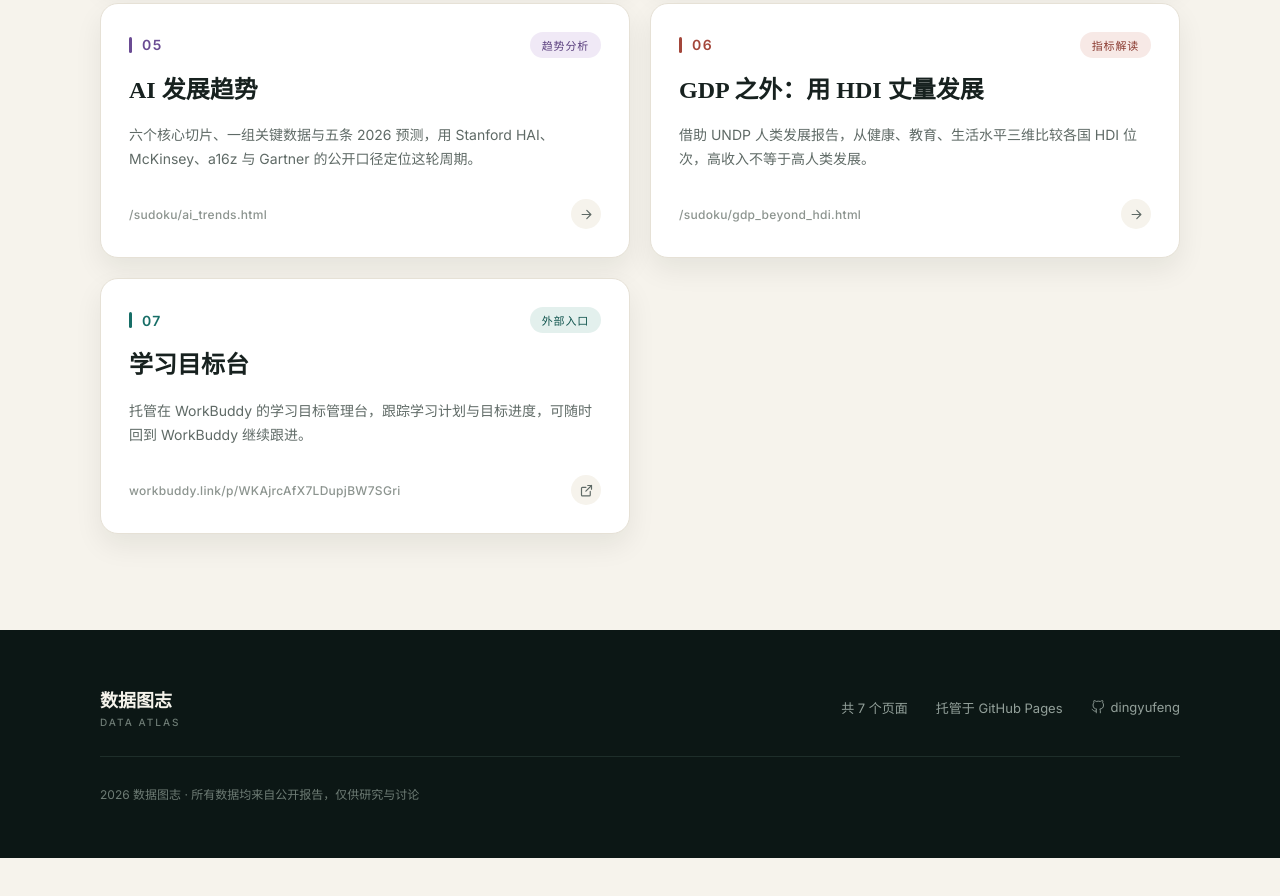
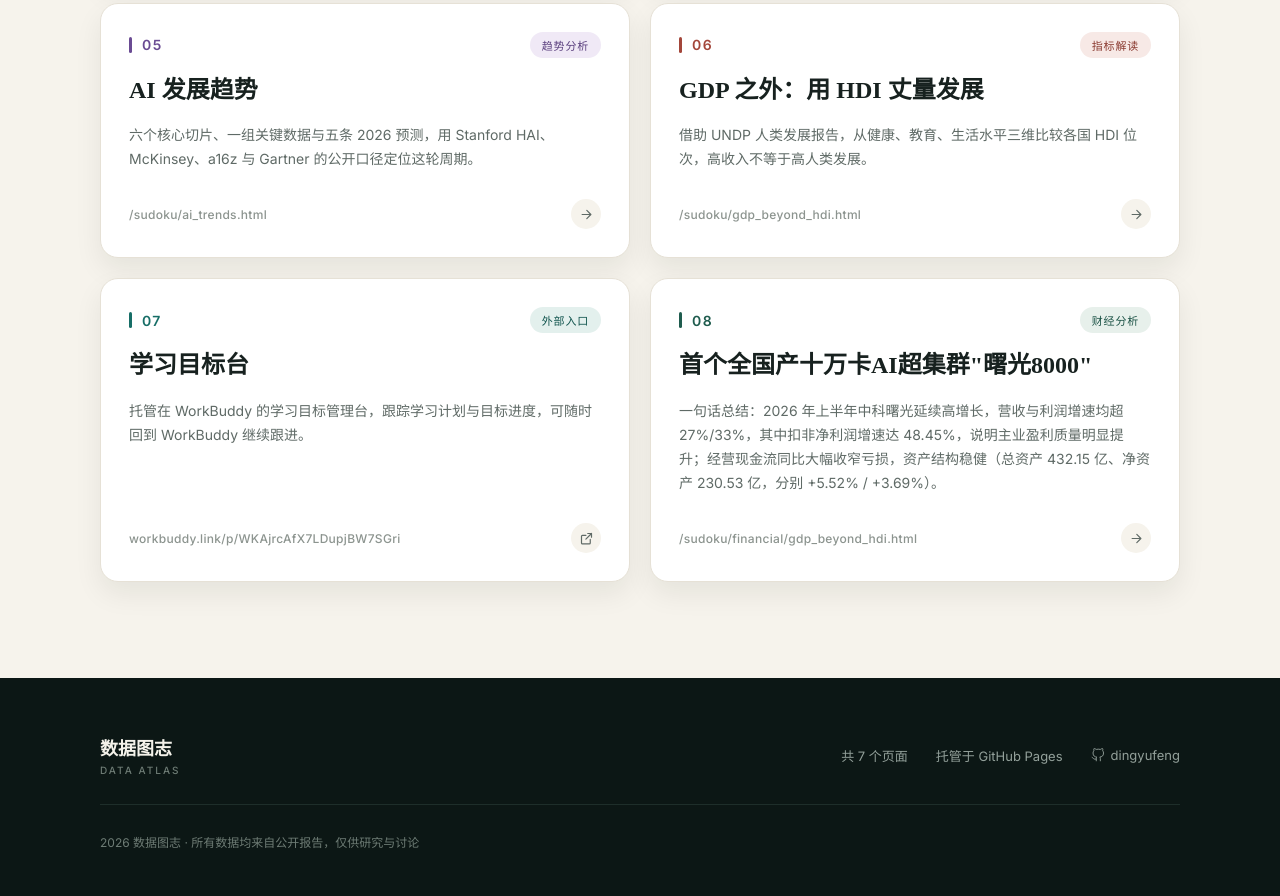
Before and after one commit to dingyufeng/sudoku, a plain HTML site: page dh.html in a window 1280 px wide. Shown: the part 1293-2189 px from the top of the page. Before the commit the page ends 2151 px from the top, so only its background shows below. Drawn offline with Linux system fonts and the light colour scheme.

Commit message:
modified dh.html

```diff
--- a/dh.html
+++ b/dh.html
@@ -586,6 +586,19 @@
             <span class="card-arrow"><svg viewBox="0 0 24 24" fill="none" stroke-width="1.9" stroke-linecap="round" stroke-linejoin="round"><path d="M14 4h6v6M20 4 11 13M18 13.5v5.5a1.5 1.5 0 0 1-1.5 1.5H5.5A1.5 1.5 0 0 1 4 19V8.5A1.5 1.5 0 0 1 5.5 7H11"/></svg></span>
           </div>
         </a>
+
+		<a class="card" href="https://dingyufeng.github.io/sudoku/financial/zgsg_2026_h1.html">
+          <div class="card-top">
+            <div class="card-number accent-02">08</div>
+            <span class="card-tag tag-02">财经分析</span>
+          </div>
+          <h3 class="card-title serif">首个全国产十万卡AI超集群"曙光8000"</h3>
+          <p class="card-desc">一句话总结：2026 年上半年中科曙光延续高增长，营收与利润增速均超 27%/33%，其中扣非净利润增速达 48.45%，说明主业盈利质量明显提升；经营现金流同比大幅收窄亏损，资产结构稳健（总资产 432.15 亿、净资产 230.53 亿，分别 +5.52% / +3.69%）。</p>
+          <div class="card-footer">
+            <span class="card-path">/sudoku/financial/gdp_beyond_hdi.html</span>
+            <span class="card-arrow"><svg viewBox="0 0 24 24" fill="none" stroke-width="1.9" stroke-linecap="round" stroke-linejoin="round"><path d="M5 12h13M12.5 5.5 19 12l-6.5 6.5"/></svg></span>
+          </div>
+        </a>
       </div>
     </div>
   </main>
```
